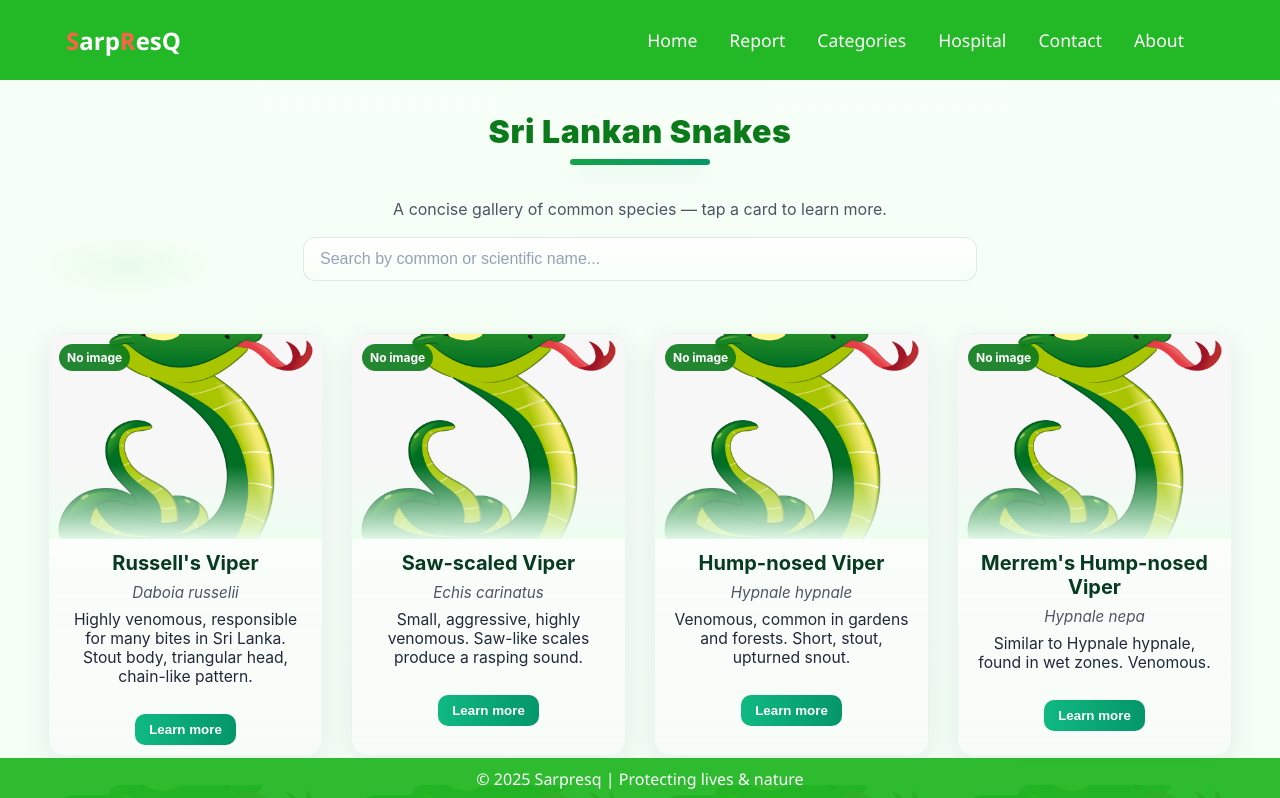
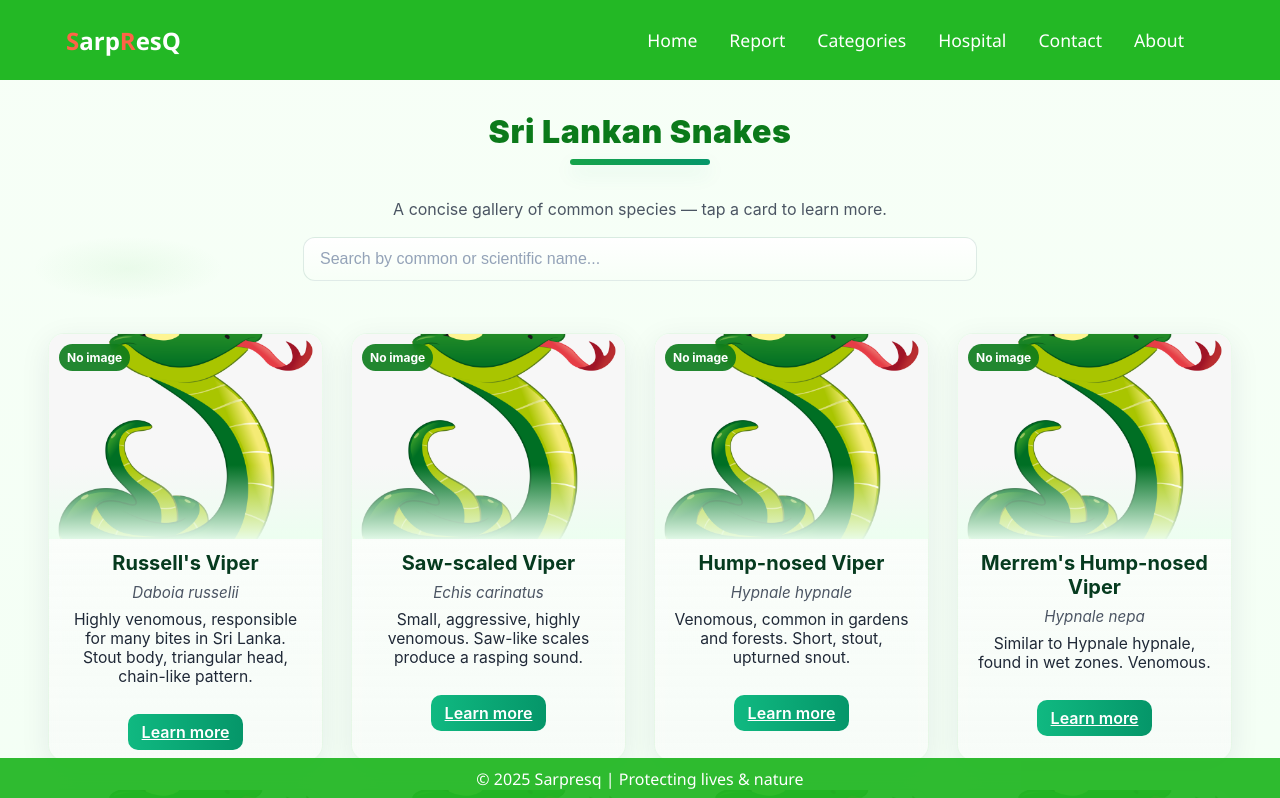
Before and after one commit to ashensilva12/SarpResQ, a React (Vite) app: page /Categories in a window 1280 px wide. Shown: the top 798 px of the page. Built offline with nearby package versions, Linux system fonts and the light colour scheme; no server answers.

Commit message:
Update Categories.jsx

```diff
--- a/src/component/pages/Categories.jsx
+++ b/src/component/pages/Categories.jsx
@@ -109,7 +109,14 @@
               <div className="snake-scientific">{snake.scientific.replace(/_/g, ' ')}</div>
               <div className="snake-details">{snake.details}</div>
               <div className="snake-actions">
-                <button className="btn-view">Learn more</button>
+                <a
+                  className="btn-view"
+                  href={`https://en.wikipedia.org/wiki/${encodeURIComponent(snake.scientific)}`}
+                  target="_blank"
+                  rel="noopener noreferrer"
+                >
+                  Learn more
+                </a>
               </div>
             </div>
           ))}
```
